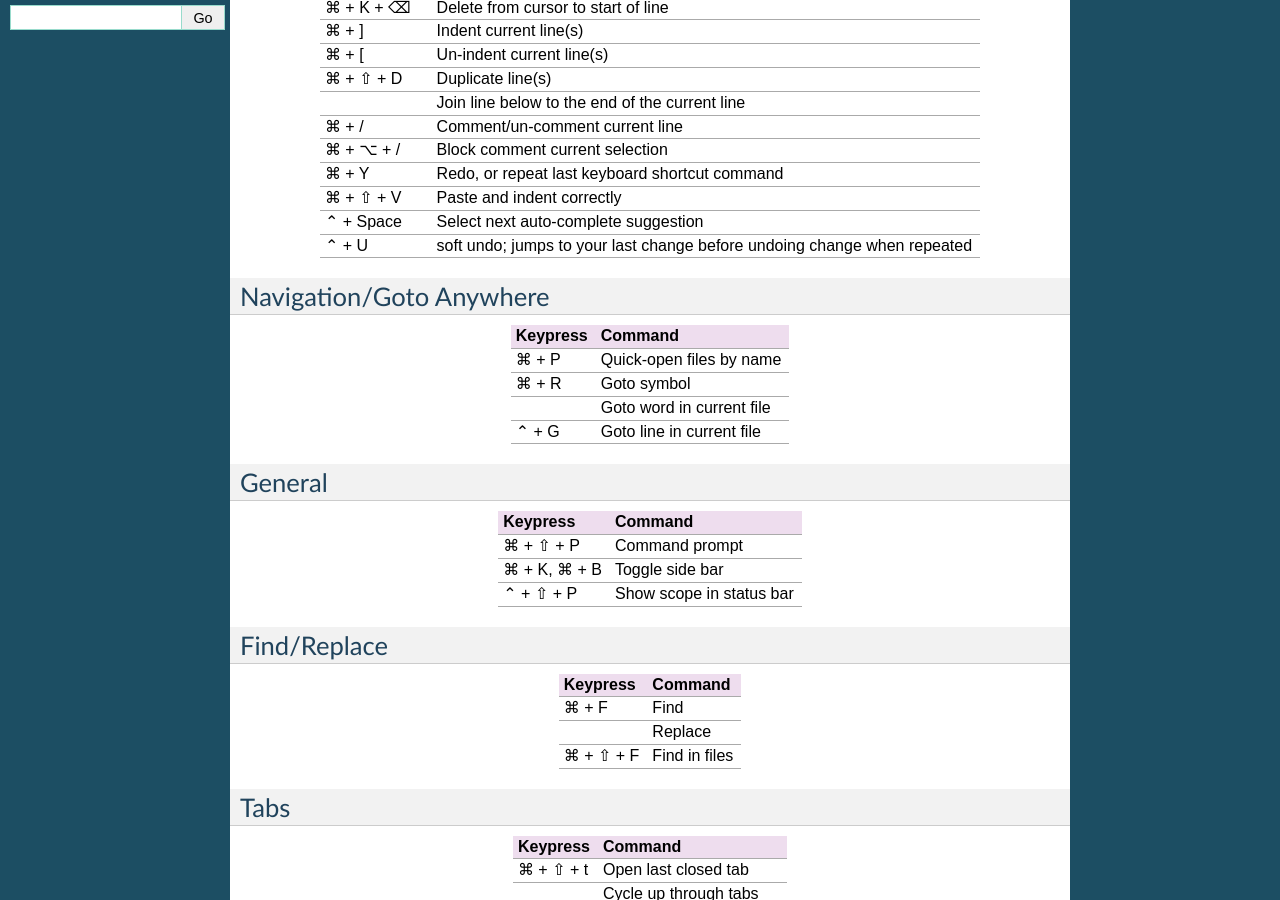
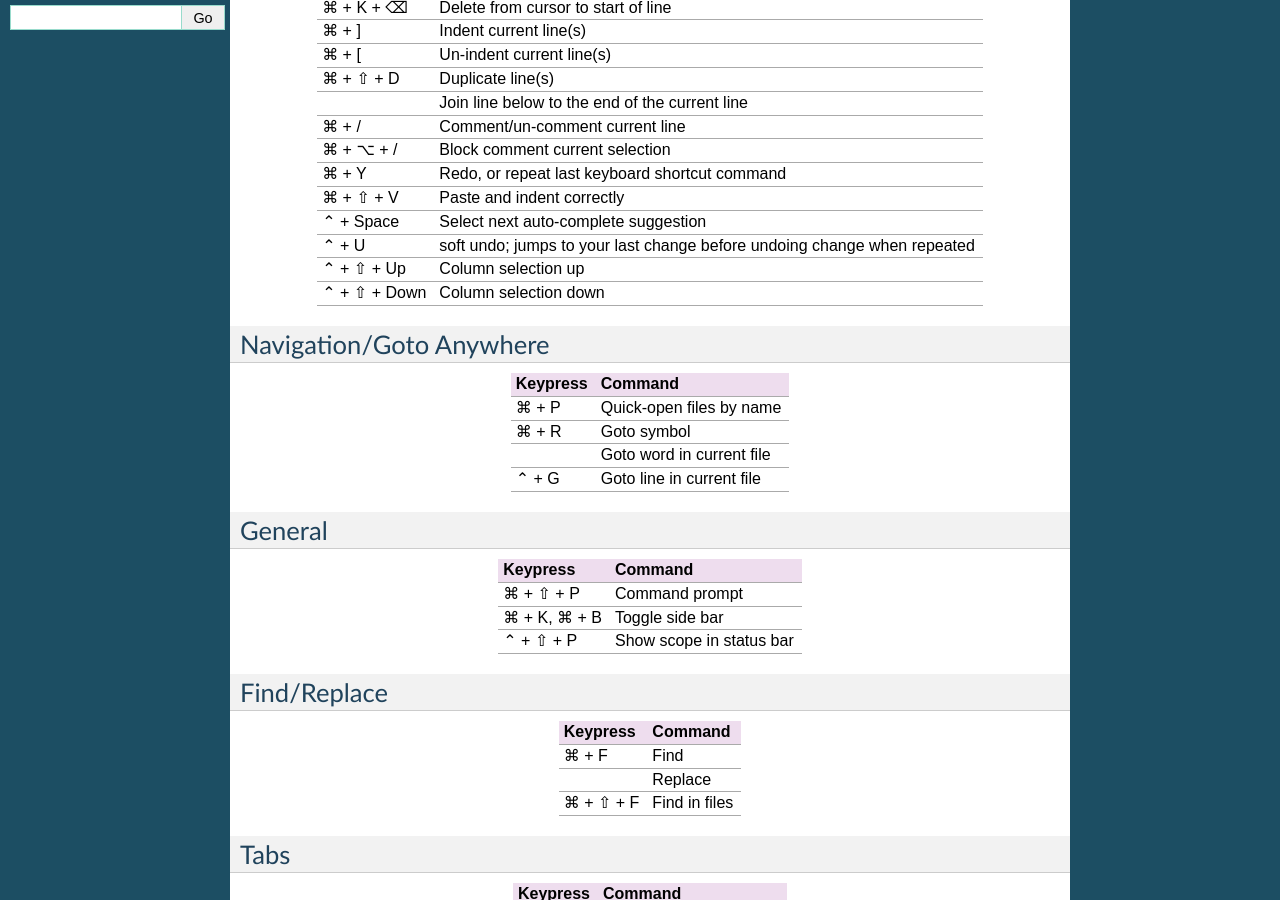
Before and after one commit to guillermooo/sublime-undocs, a Sphinx documentation site: the page built from source/reference/keyboard_shortcuts_osx.rst, in a window 1280 px wide and 900 px high, scrolled down 455 px. Built offline with Sphinx 7.4.7, drawn with Linux system fonts in a browser that asks for light colours.

Commit message:
Add column selection shortcut to osx

```diff
--- a/source/reference/keyboard_shortcuts_osx.rst
+++ b/source/reference/keyboard_shortcuts_osx.rst
@@ -55,6 +55,10 @@ Editing
 +-----------------+-----------------------------------------------------------+
 | ⌃ + U           | soft undo; jumps to your last change before               |
 |                 | undoing change when repeated                              |
++-----------------+-----------------------------------------------------------+
+| ⌃ + ⇧ + Up      | Column selection up                                       |
++-----------------+-----------------------------------------------------------+
+| ⌃ + ⇧ + Down    | Column selection down                                     |
 +-----------------+-----------------------------------------------------------+
 
 Navigation/Goto Anywhere
```
